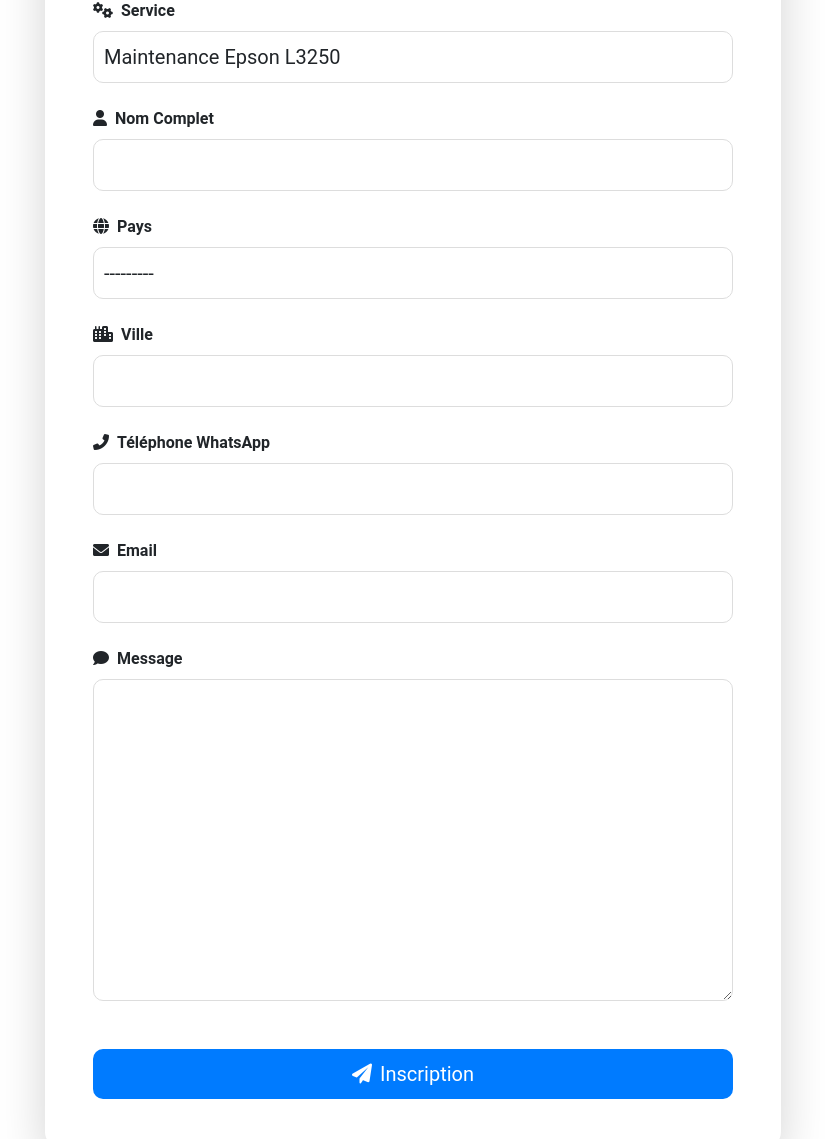
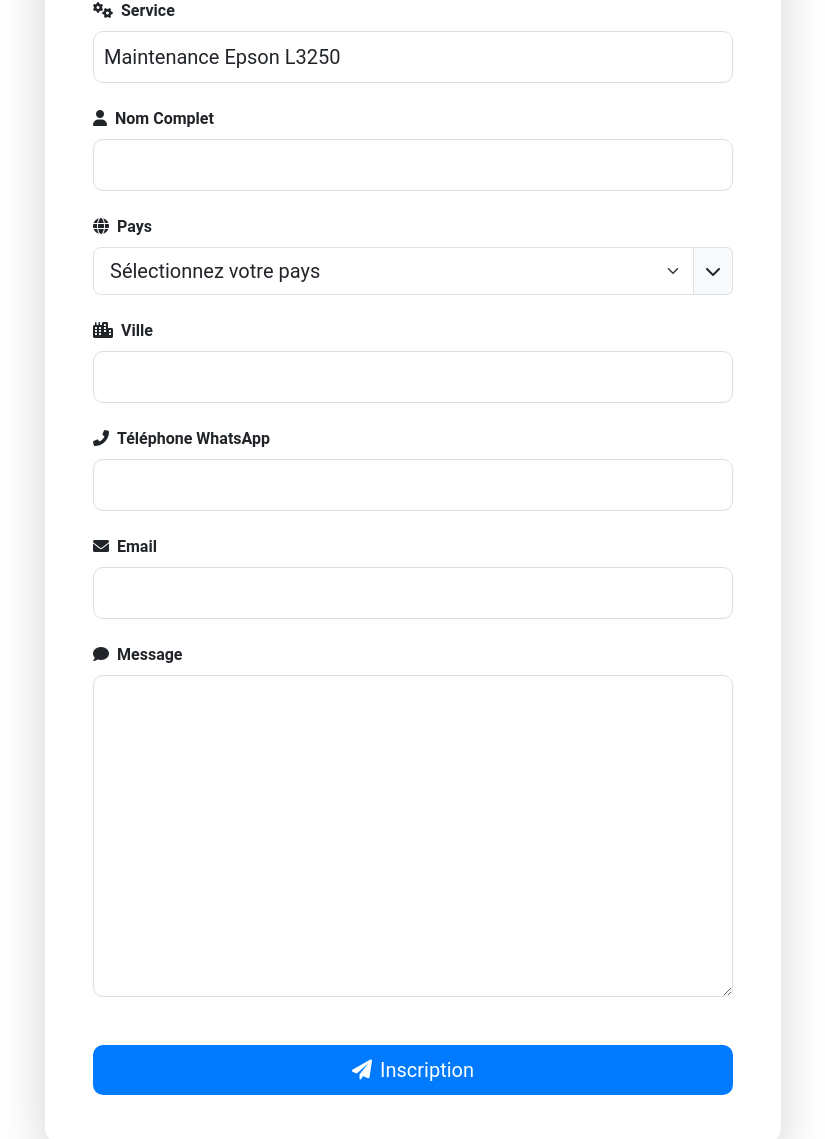
Before and after one commit to Alfredveve/Pcodeshestergn, a Django app: page /services/inscriService/1 in a window 1280 px wide. Shown: the part 212-1351 px from the top of the page, without its empty margins (227-1052 px from the left). Run offline with Django 5.2, Linux system fonts and the light colour scheme; data comes from the database, SQL or seed files in the repository; both versions use the stored data as it was after the commit.

Commit message:
Ajout du champ select de bootstrap5 sur le nom pays

```diff
--- a/services/templates/service/inscriService.html
+++ b/services/templates/service/inscriService.html
@@ -1,8 +1,6 @@
 {% extends 'home/base.html' %}
 {% load custom_filters %}
-
 {% block section %}
-
 <div class="container mt-5">
     <div class="row justify-content-center">
         <div class="col-md-8">
@@ -13,7 +11,6 @@
                 <div class="card-body p-5">
                     <form action="" method="post" enctype="multipart/form-data">
                         {% csrf_token %}
-
                         <!-- Champ Service -->
                         <div class="mb-4">
                             <label for="{{ form.service.id_for_label }}" class="form-label fw-bold"><i class="fas fa-cogs me-2"></i>Service</label>
@@ -24,7 +21,6 @@
                                 </div>
                             {% endif %}
                         </div>
-
                         <!-- Champ Nom Complet -->
                         <div class="mb-4">
                             <label for="{{ form.nomComplet.id_for_label }}" class="form-label fw-bold"><i class="fas fa-user me-2"></i>Nom Complet</label>
@@ -38,14 +34,33 @@
 
 <!-- Champ Pays -->
 <div class="mb-4">
-                            <label for="{{ form.pays.id_for_label }}" class="form-label fw-bold"><i class="fas fa-globe me-2"></i>Pays</label>
-                            {{ form.pays|add_class:"form-control form-control-lg" }}
+    <label for="{{ form.pays.id_for_label }}" class="form-label fw-bold">
+        <i class="fas fa-globe me-2"></i>Pays
+    </label>
+    <div class="input-group">
+        <select class="form-select form-select-lg" id="{{ form.pays.id_for_label }}" name="{{ form.pays.name }}">
+            <option value="" selected disabled>Sélectionnez votre pays</option>
+            {% for code, nom in form.pays.field.choices %}
+                <option value="{{ code }}" {% if form.pays.value == code %}selected{% endif %}>
+                    {{ nom }}
+                </option>
+            {% endfor %}
+        </select>
+        <span class="input-group-text">
+            <i class="fas fa-chevron-down"></i>
+        </span>
+    </div>
     {% if form.pays.errors %}
         <div class="text-danger mt-2">
             {{ form.pays.errors }}
         </div>
     {% endif %}
 </div>
+
+
+
+
+
 
                         <!-- Champ Ville -->
                         <div class="mb-4">
@@ -57,7 +72,6 @@
                                 </div>
                             {% endif %}
                         </div>
-
                         <!-- Champ Téléphone WhatsApp -->
                         <div class="mb-4">
                             <label for="{{ form.tel_whatsapp.id_for_label }}" class="form-label fw-bold"><i class="fas fa-phone-alt me-2"></i>Téléphone WhatsApp</label>
@@ -68,7 +82,6 @@
                                 </div>
                             {% endif %}
                         </div>
-
                         <!-- Champ Email -->
                         <div class="mb-4">
                             <label for="{{ form.email.id_for_label }}" class="form-label fw-bold"><i class="fas fa-envelope me-2"></i>Email</label>
@@ -79,7 +92,6 @@
                                 </div>
                             {% endif %}
                         </div>
-
                         <!-- Champ Message -->
                         <div class="mb-4">
                             <label for="{{ form.message.id_for_label }}" class="form-label fw-bold"><i class="fas fa-comment me-2"></i>Message</label>
@@ -90,7 +102,6 @@
                                 </div>
                             {% endif %}
                         </div>
-
                         <!-- Bouton de soumission -->
                         <div class="d-grid">
                             <button type="submit" class="btn btn-primary btn-lg mt-4">
@@ -103,10 +114,8 @@
         </div>
     </div>
 </div>
-
 <!-- Ajout de Font Awesome pour les icônes -->
 <link href="https://cdnjs.cloudflare.com/ajax/libs/font-awesome/6.0.0-beta3/css/all.min.css" rel="stylesheet">
-
 <!-- Style CSS personnalisé -->
 <style>
     .card {
```
Also changed, not shown: db.sqlite3. Lines whose indentation alone changed are shown as unchanged.
